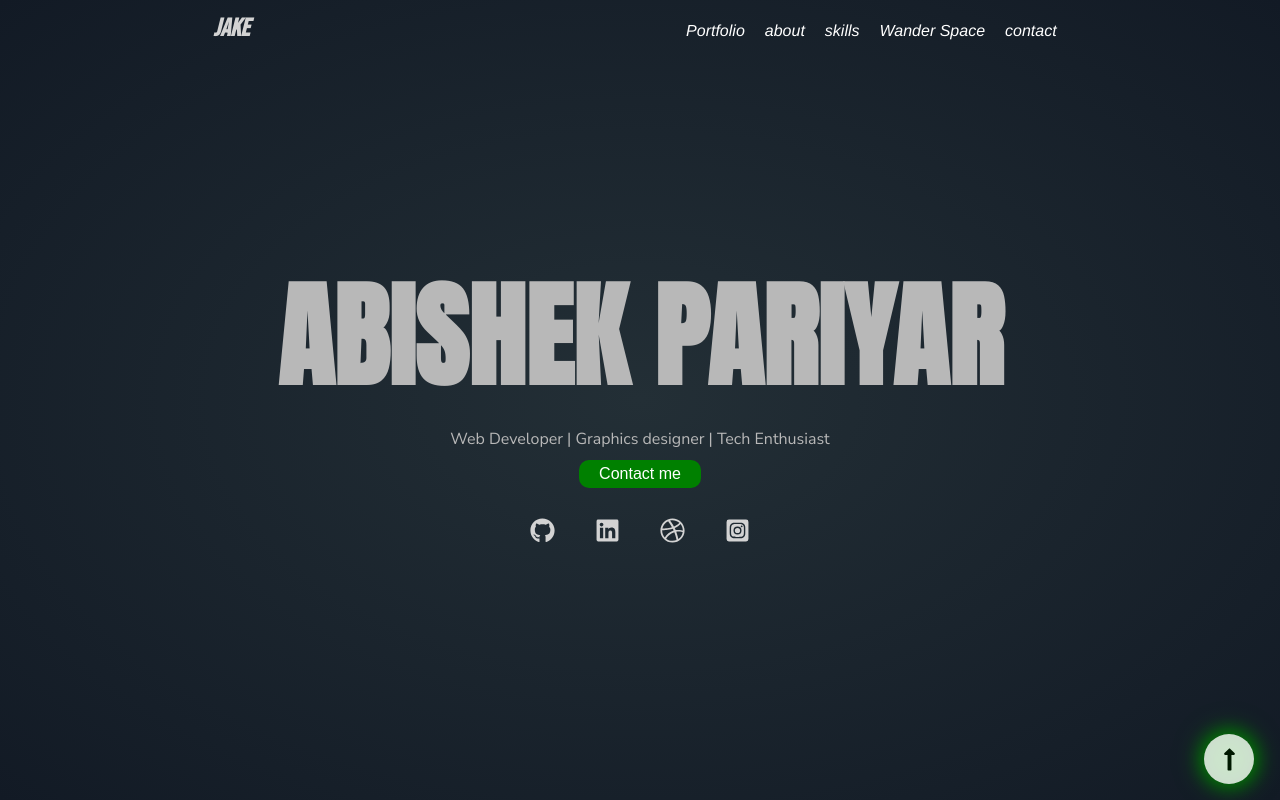
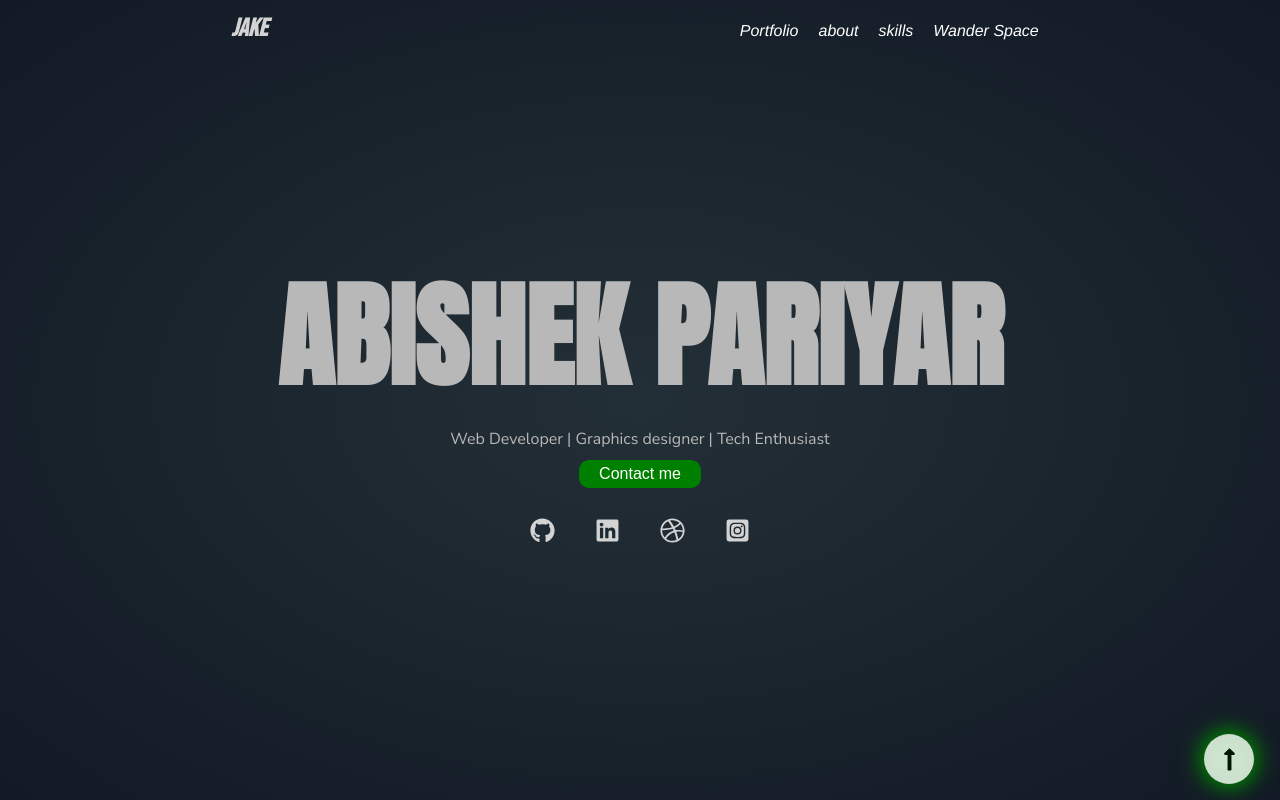
Before and after one commit to abizec-p/portfolio, a React (Vite) app: page / in a window 1280 px wide. Shown: the top 800 px of the page. Built offline with nearby package versions, Linux system fonts and the light colour scheme.

Commit message:
no contact update

```diff
--- a/src/App.jsx
+++ b/src/App.jsx
@@ -10,10 +10,8 @@ import Contact from "./components/contact";
 import Work from "./components/Work";
 import Blog from "./Blog/blog";
 import Portfolio from "./components/Portfolio";
-import ContactForm from "./components/contactform";
 
 function App() {
-  const [count, setCount] = useState(0);
 
 
   return (
@@ -43,7 +41,6 @@ function App() {
 
         <Route path="/profile" element={<Profile />} />
         <Route path="/skills" element={<Skills />} />
-        <Route path="/contactform" element={<ContactForm />} />
       </Routes>
     </>
   );
--- a/src/components/Navigation.jsx
+++ b/src/components/Navigation.jsx
@@ -73,11 +73,7 @@ export default function Navigation() {
                 </Link>
               </li>
 
-              <li>
-                <Link to="/contactform" onClick={toggleClass}>
-                  contact
-                </Link>
-              </li>
+
             </div>
             <button
               onClick={toggleClass}
```
